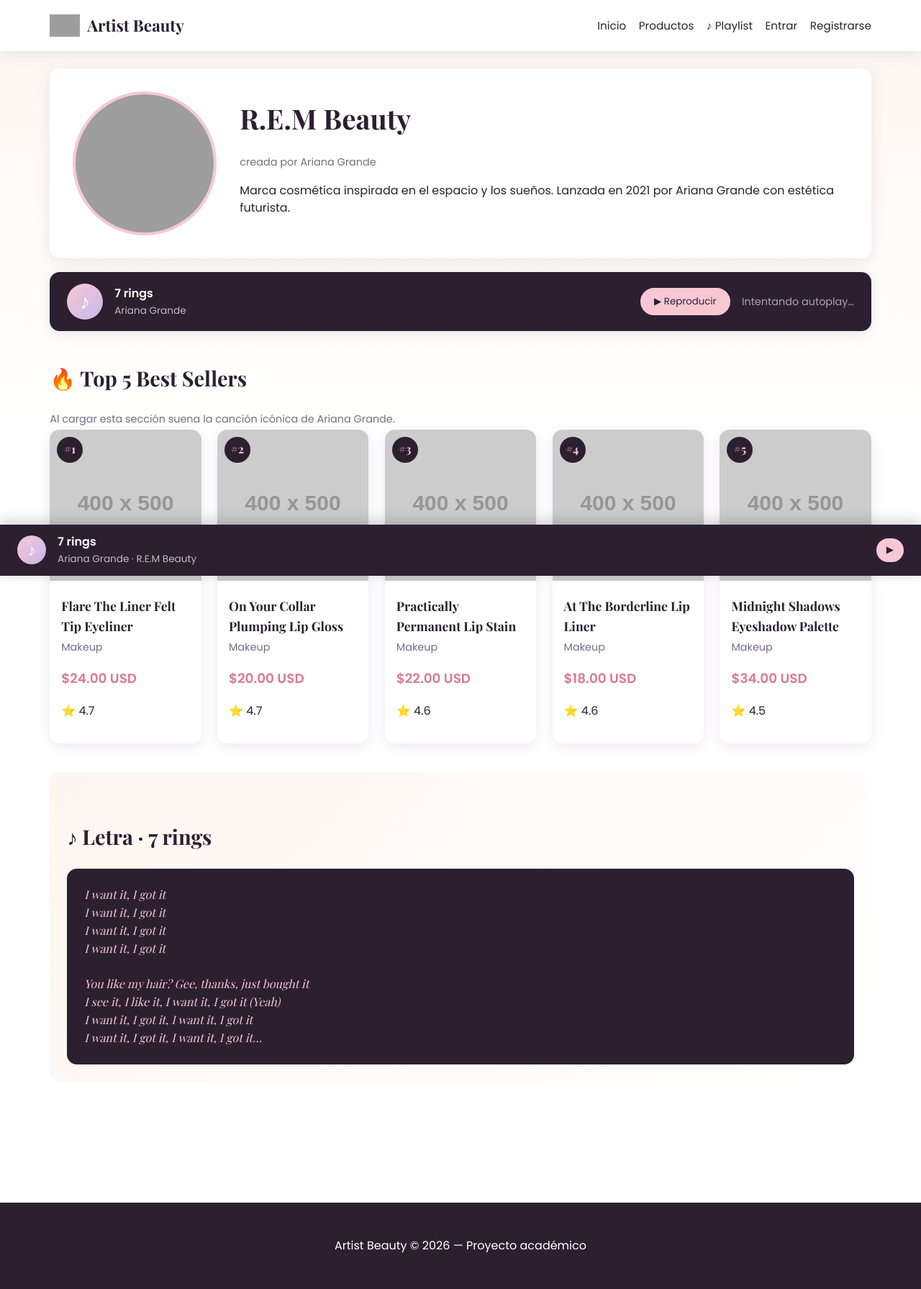
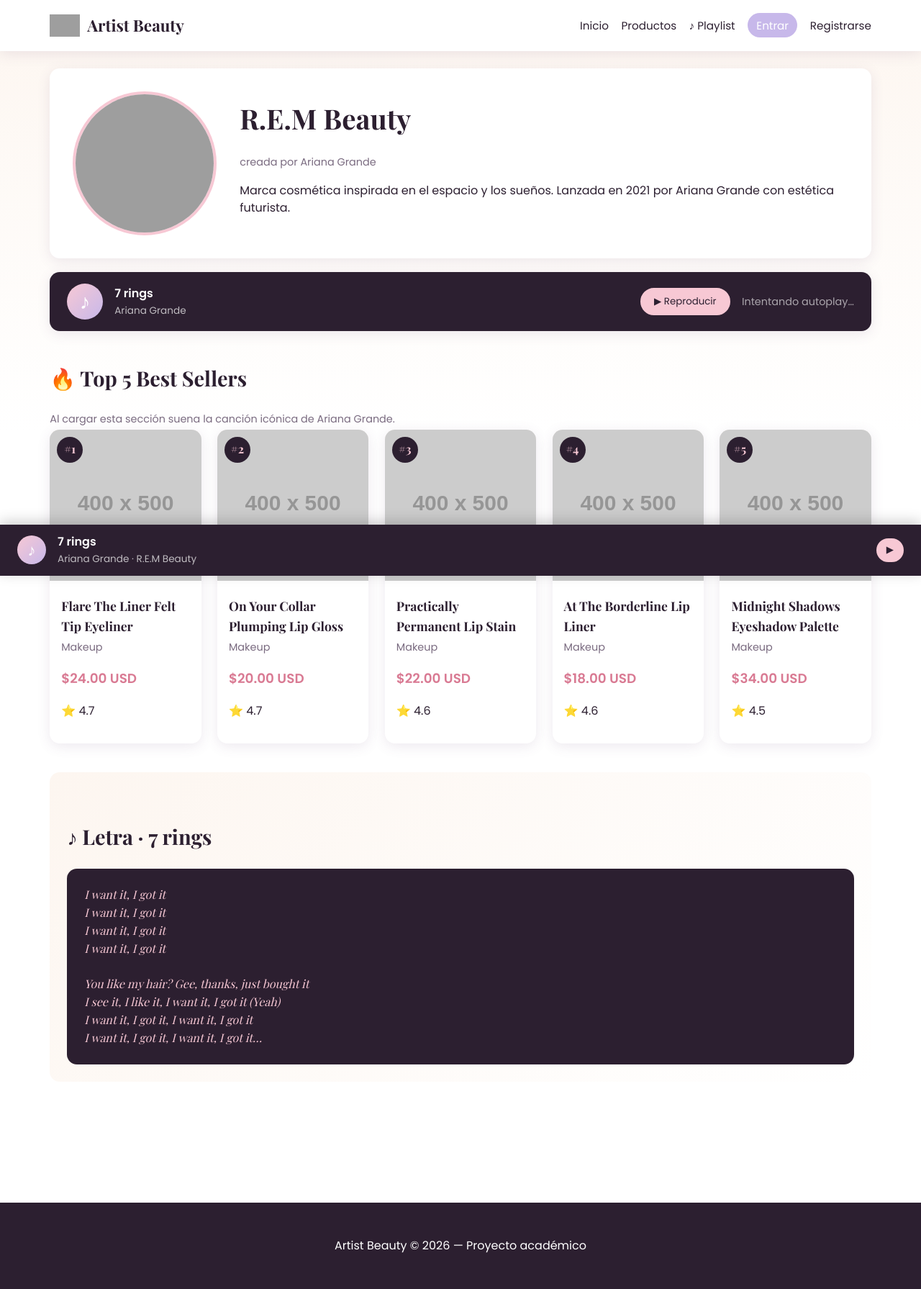
Before and after one commit to CamilaSanchez-01/artist-beauty, a Django app: a page that uses catalog/templates/catalog/base.html in a window 1280 px wide. Shown: the whole page at 72% size. Run offline with Django 5.2, Linux system fonts and the light colour scheme; data comes from the database, SQL or seed files in the repository; grey boxes labelled with a size stand in for pictures from a placeholder-image service; some libraries are stand-ins or nearby versions; grey boxes are pictures that could not be loaded.

Commit message:
Update logout and login button styles in base.html

```diff
--- a/catalog/templates/catalog/base.html
+++ b/catalog/templates/catalog/base.html
@@ -35,13 +35,13 @@
 
           <form method="post" action="{% url 'logout' %}" style="display:inline">
             {% csrf_token %}
-            <button type="submit" class="link-button">
+            <button type="submit" class="api-link logout-btn">
               Salir ({{ user.username }})
             </button>
           </form>
 
         {% else %}
-          <a href="{% url 'login' %}">Entrar</a>
+          <a href="{% url 'login' %}" class="api-link">Entrar</a>
           <a href="{% url 'signup' %}">Registrarse</a>
         {% endif %}
       </nav>
```
